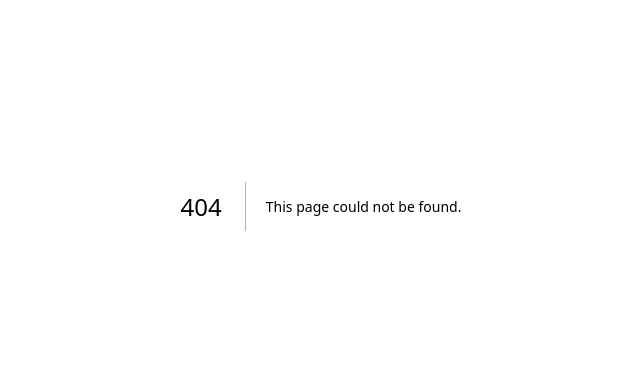
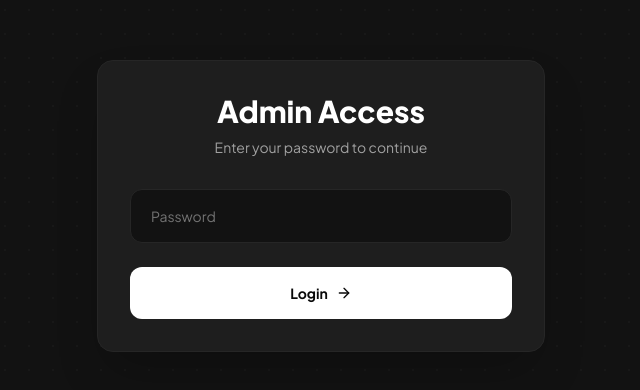
Before and after one commit to Andiewitz/V-Media-B, a Next.js app: page /admin/login in a window 1280 px wide. Before the commit this address had no page. Shown: the part 194-584 px from the top of the page, without its empty margins (319-959 px from the left). Built offline with nearby package versions, Linux system fonts and the light colour scheme.

Commit message:
feat: setup admin login, mongodb and testing infrastructure

```diff
--- /dev/null
+++ b/app/actions/auth.ts
@@ -0,0 +1,23 @@
+'use server'
+
+import { cookies } from 'next/headers'
+
+export async function loginAction(password: string) {
+  if (password === 'v-M3d12@') {
+    const cookieStore = await cookies()
+    cookieStore.set('admin_session', 'authenticated', {
+      httpOnly: true,
+      secure: process.env.NODE_ENV === 'production',
+      maxAge: 60 * 60 * 24, // 1 day
+      path: '/',
+    })
+    return { success: true }
+  }
+  return { success: false, error: 'Invalid password' }
+}
+
+export async function logoutAction() {
+  const cookieStore = await cookies()
+  cookieStore.delete('admin_session')
+  return { success: true }
+}
--- /dev/null
+++ b/app/admin/login/page.tsx
@@ -0,0 +1,73 @@
+'use client'
+
+import { useState } from 'react'
+import { useRouter } from 'next/navigation'
+import { loginAction } from '@/app/actions/auth'
+import { ArrowRight } from 'lucide-react'
+
+export default function AdminLogin() {
+  const [password, setPassword] = useState('')
+  const [error, setError] = useState('')
+  const [loading, setLoading] = useState(false)
+  const router = useRouter()
+
+  const handleSubmit = async (e: React.FormEvent) => {
+    e.preventDefault()
+    setError('')
+    setLoading(true)
+
+    try {
+      const result = await loginAction(password)
+      if (result.success) {
+        router.push('/admin')
+      } else {
+        setError(result.error || 'Login failed')
+      }
+    } catch (err) {
+      setError('An error occurred. Please try again.')
+    } finally {
+      setLoading(false)
+    }
+  }
+
+  return (
+    <div className="min-h-screen bg-[#121212] flex items-center justify-center px-4">
+      <div className="absolute inset-0 bg-[radial-gradient(rgba(255,255,255,0.06)_1px,transparent_1px)] [background-size:24px_24px] opacity-40 pointer-events-none" />
+
+      <div className="w-full max-w-md relative z-10 bg-[#1E1E1E] border border-neutral-800 p-8 rounded-2xl shadow-2xl">
+        <div className="text-center mb-8">
+          <h1 className="text-3xl font-display font-black text-white">Admin Access</h1>
+          <p className="text-neutral-400 mt-2 text-sm font-display">Enter your password to continue</p>
+        </div>
+
+        <form onSubmit={handleSubmit} className="space-y-6">
+          <div className="space-y-2">
+            <input
+              type="password"
+              value={password}
+              onChange={(e) => setPassword(e.target.value)}
+              placeholder="Password"
+              className="w-full px-5 py-4 rounded-xl border border-neutral-800 bg-[#121212] font-display text-sm text-white placeholder-neutral-500 focus:outline-none focus:border-[#FFD200] transition-colors"
+              required
+            />
+          </div>
+
+          {error && (
+            <div className="text-red-500 text-sm font-display text-center">
+              {error}
+            </div>
+          )}
+
+          <button
+            type="submit"
+            disabled={loading}
+            className="w-full px-8 py-4 rounded-xl bg-white text-neutral-950 font-bold text-sm hover:bg-neutral-200 transition-all flex items-center justify-center space-x-2 font-display disabled:opacity-50"
+          >
+            <span>{loading ? 'Authenticating...' : 'Login'}</span>
+            {!loading && <ArrowRight className="w-4 h-4 text-neutral-950" />}
+          </button>
+        </form>
+      </div>
+    </div>
+  )
+}
--- /dev/null
+++ b/app/admin/page.tsx
@@ -0,0 +1,43 @@
+'use client'
+
+import { useRouter } from 'next/navigation'
+import { logoutAction } from '@/app/actions/auth'
+
+export default function AdminDashboard() {
+  const router = useRouter()
+
+  const handleLogout = async () => {
+    await logoutAction()
+    router.push('/admin/login')
+  }
+
+  return (
+    <div className="min-h-screen bg-[#121212] text-white font-sans px-8 py-12">
+      <div className="max-w-6xl mx-auto">
+        <header className="flex items-center justify-between border-b border-neutral-800 pb-6 mb-8">
+          <div>
+            <h1 className="text-3xl font-display font-black text-white">Dashboard</h1>
+            <p className="text-neutral-400 mt-1">Welcome to the V-Media admin panel.</p>
+          </div>
+          <button
+            onClick={handleLogout}
+            className="px-6 py-2 rounded-lg border border-neutral-800 hover:bg-neutral-800 transition-colors font-display text-sm"
+          >
+            Logout
+          </button>
+        </header>
+
+        <main className="grid grid-cols-1 md:grid-cols-3 gap-6">
+          <div className="bg-[#1E1E1E] p-6 rounded-2xl border border-neutral-800">
+            <h2 className="text-xl font-display font-bold mb-2">Database Status</h2>
+            <p className="text-neutral-400 text-sm">MongoDB connection is configured. You can expand this dashboard to view collections, users, and leads.</p>
+          </div>
+          <div className="bg-[#1E1E1E] p-6 rounded-2xl border border-neutral-800">
+            <h2 className="text-xl font-display font-bold mb-2">Quick Stats</h2>
+            <p className="text-neutral-400 text-sm">Currently no data sources connected for quick stats.</p>
+          </div>
+        </main>
+      </div>
+    </div>
+  )
+}
--- /dev/null
+++ b/jest.config.ts
@@ -0,0 +1,20 @@
+import type { Config } from 'jest'
+import nextJest from 'next/jest.js'
+
+const createJestConfig = nextJest({
+  // Provide the path to your Next.js app to load next.config.js and .env files in your test environment
+  dir: './',
+})
+
+// Add any custom config to be passed to Jest
+const config: Config = {
+  coverageProvider: 'v8',
+  testEnvironment: 'jsdom',
+  setupFilesAfterEnv: ['<rootDir>/jest.setup.ts'],
+  moduleNameMapper: {
+    '^@/(.*)$': '<rootDir>/$1',
+  },
+}
+
+// createJestConfig is exported this way to ensure that next/jest can load the Next.js config which is async
+export default createJestConfig(config)
--- /dev/null
+++ b/jest.setup.ts
@@ -0,0 +1 @@
+import '@testing-library/jest-dom'
--- /dev/null
+++ b/lib/mongodb.ts
@@ -0,0 +1,35 @@
+import mongoose from "mongoose";
+
+const MONGODB_URI = process.env.MONGODB_URI!;
+
+if (!MONGODB_URI) {
+  throw new Error(
+    "Please define the MONGODB_URI environment variable inside .env.local"
+  );
+}
+
+let cached = (global as any).mongoose;
+
+if (!cached) {
+  cached = (global as any).mongoose = { conn: null, promise: null };
+}
+
+async function connectToDatabase() {
+  if (cached.conn) {
+    return cached.conn;
+  }
+
+  if (!cached.promise) {
+    const opts = {
+      bufferCommands: false,
+    };
+
+    cached.promise = mongoose.connect(MONGODB_URI, opts).then((mongoose) => {
+      return mongoose;
+    });
+  }
+  cached.conn = await cached.promise;
+  return cached.conn;
+}
+
+export default connectToDatabase;
--- /dev/null
+++ b/middleware.ts
@@ -0,0 +1,24 @@
+import { NextResponse } from 'next/server'
+import type { NextRequest } from 'next/server'
+
+export function middleware(request: NextRequest) {
+  const adminSession = request.cookies.get('admin_session')
+
+  if (request.nextUrl.pathname.startsWith('/admin') && !request.nextUrl.pathname.startsWith('/admin/login')) {
+    if (!adminSession || adminSession.value !== 'authenticated') {
+      return NextResponse.redirect(new URL('/admin/login', request.url))
+    }
+  }
+
+  if (request.nextUrl.pathname === '/admin/login') {
+    if (adminSession && adminSession.value === 'authenticated') {
+      return NextResponse.redirect(new URL('/admin', request.url))
+    }
+  }
+
+  return NextResponse.next()
+}
+
+export const config = {
+  matcher: ['/admin/:path*'],
+}
```
Also changed, not shown: package.json (+11 -1 lines), 2 other files (tests, documents, lock files or other folders).
